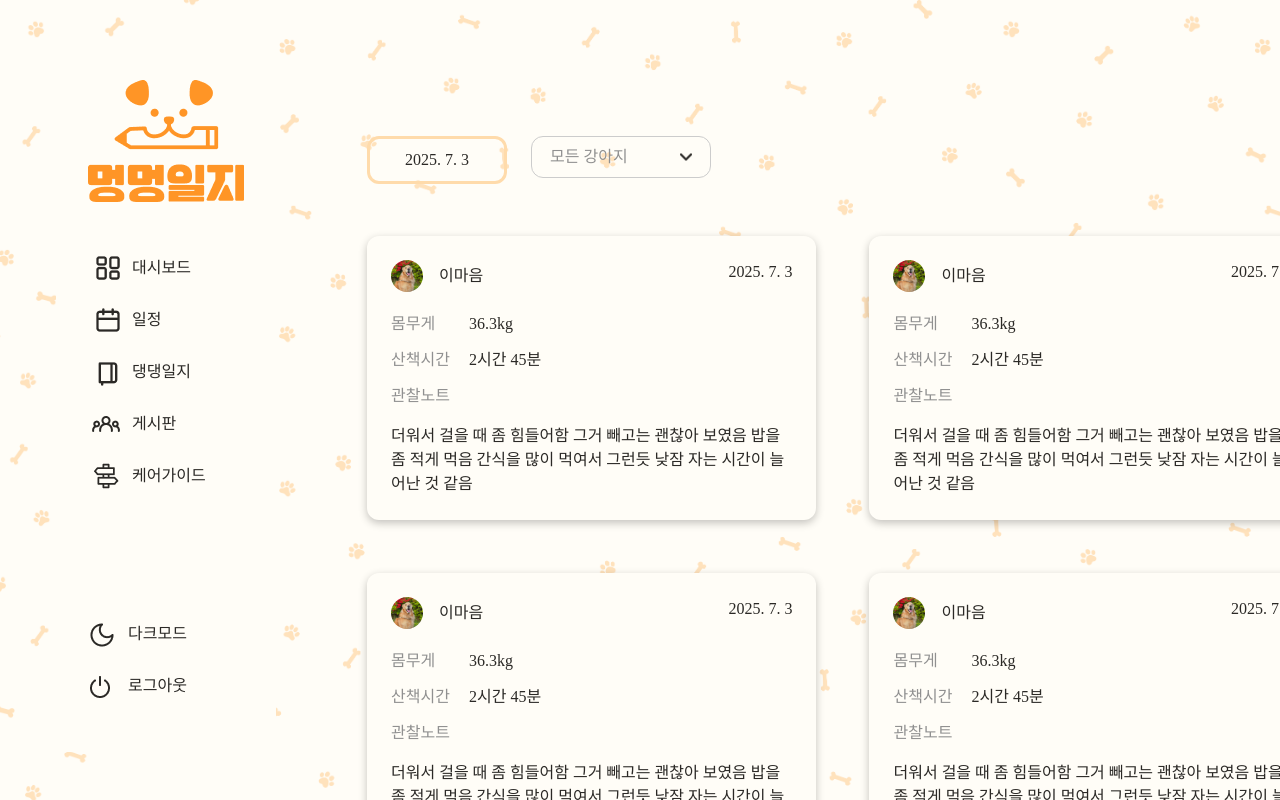
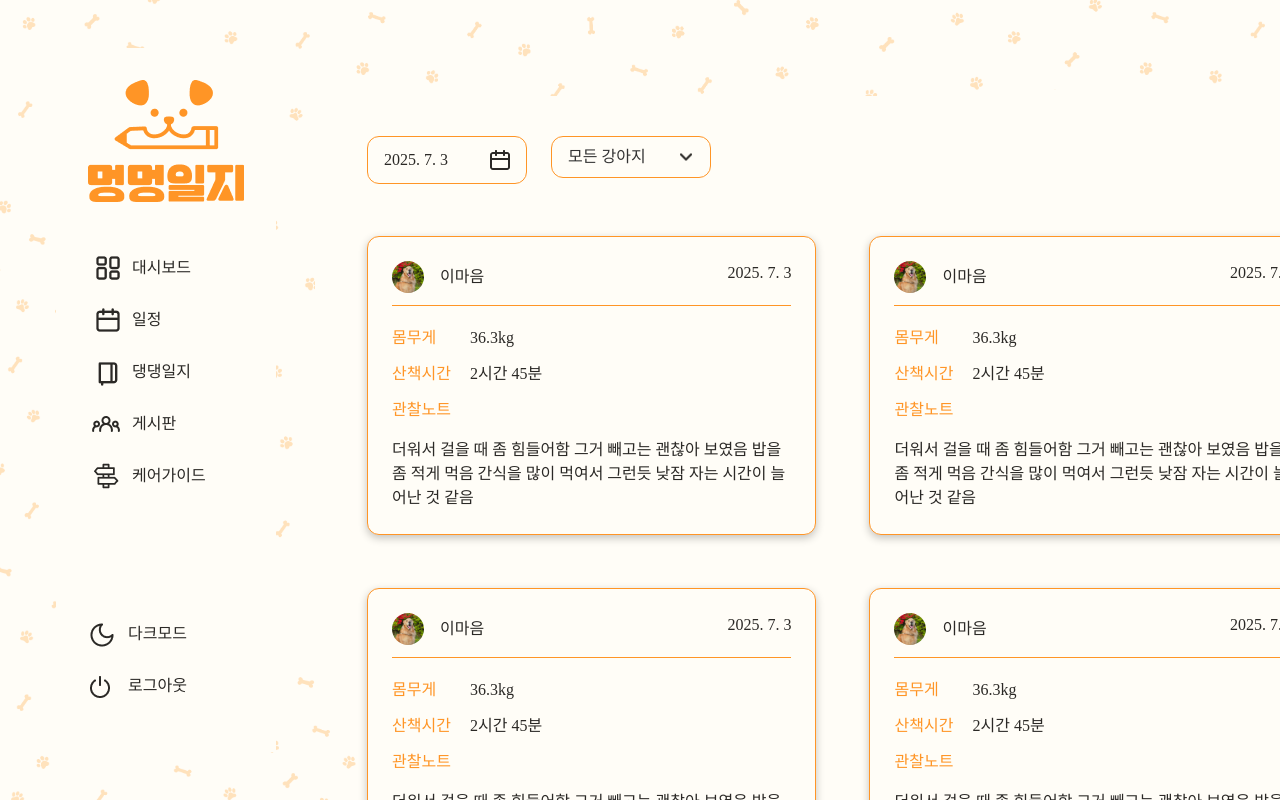
Before and after one commit to run3go/WEB4_5_404TNF_FE, a Next.js app: page /diary in a window 1280 px wide. Shown: the top 800 px of the page. Built offline with nearby package versions, Linux system fonts and the light colour scheme.

Commit message:
💄 Style: 셀렉트박스 오류 수정 / 멍멍일지 리스트 디자인 수정

```diff
--- a/src/app/diary/page.tsx
+++ b/src/app/diary/page.tsx
@@ -6,22 +6,24 @@ import Link from 'next/link';
 
 export default function Diary() {
   const options = [
+    { value: 'all', label: '모든 강아지' },
     { value: '이마음', label: '이마음' },
     { value: '이구름', label: '이구름' },
     { value: '이솜', label: '이솜' },
   ];
 
   return (
-    <div className={`w-[1548px] p-10`}>
+    <div className="h-[calc(100vh-176px)] w-[1548px] bg-[var(--color-background)] p-10">
       <div className="mb-3 flex justify-between">
         <div className="flex gap-6 pl-3">
-          <div className="flex h-12 w-35 items-center justify-center rounded-xl border-3 border-[var(--color-primary-200)]">
+          <div className="flex h-12 w-[160px] items-center justify-between rounded-xl border-1 border-[var(--color-primary-500)] px-4">
             2025. 7. 3
+            <Icon width="20px" height="20px" left="-188px" top="-123px" />
           </div>
           <SelectBox
             options={options}
-            width={180}
-            placeholder="모든 강아지"
+            width="160px"
+            borderColor="var(--color-primary-500)"
             footstep
             hasBorder
           />
--- a/src/components/common/SelectBox.tsx
+++ b/src/components/common/SelectBox.tsx
@@ -41,6 +41,7 @@ export default function SelectBox({
     const style = window.getComputedStyle(containerRef.current);
     setFontSize(style.fontSize);
   }, [setFontSize]);
+  console.log(borderColor);
   return (
     <div ref={containerRef}>
       <Select
@@ -91,7 +92,7 @@ export default function SelectBox({
             border: hasBorder
               ? thinBorder
                 ? '1px solid rgba(43, 41, 38, 0.5)'
-                : `1px solid var(${borderColor})`
+                : `1px solid ${borderColor}`
               : 'none',
             width,
             borderRadius: hasBorder ? '12px' : '',
@@ -105,7 +106,7 @@ export default function SelectBox({
               border: hasBorder
                 ? thinBorder
                   ? '1px solid rgba(43, 41, 38, 0.5)'
-                  : `1px solid var(${borderColor})`
+                  : `1px solid ${borderColor}`
                 : 'none',
             },
           }),
@@ -120,9 +121,10 @@ export default function SelectBox({
           menu: (base) => ({
             ...base,
             borderRadius: '20px',
-            width: footstep
-              ? `${Number(width.replace('px', '')) + 20}px`
-              : width,
+            width:
+              footstep && !hasBorder
+                ? `${Number(width.replace('px', '')) + 20}px`
+                : width,
             position: 'absolute',
             background: 'var(--color-background)',
             right: 0,
@@ -154,7 +156,7 @@ export default function SelectBox({
           menu: () =>
             thinBorder
               ? 'border border-[rgba(43,41,38,0.5)]'
-              : `border border-[var(${borderColor})] w-full`,
+              : `border border-[${borderColor}] w-full`,
           option: () => 'rounded-[8px] font-medium',
         }}
       />
--- a/src/components/diary/LogCard.tsx
+++ b/src/components/diary/LogCard.tsx
@@ -4,8 +4,8 @@ import Card from '../common/Card';
 
 export default function LogCard() {
   return (
-    <Card className="card__hover flex flex-col gap-3">
-      <div className="mb-2 flex justify-between">
+    <Card className="card__hover flex flex-col gap-3 border-1 border-[var(--color-primary-500)]">
+      <div className="mb-2 flex justify-between border-b border-[var(--color-primary-500)] pb-3">
         <div className="flex items-center gap-4">
           <Image
             className="rounded-full"
@@ -19,19 +19,19 @@ export default function LogCard() {
         <span>2025. 7. 3</span>
       </div>
       <div>
-        <span className="inline-block w-[78px] text-[var(--color-grey)]">
+        <span className="inline-block w-[78px] text-[var(--color-primary-500)]">
           몸무게
         </span>
         <span>36.3kg</span>
       </div>
       <div>
-        <span className="inline-block w-[78px] text-[var(--color-grey)]">
+        <span className="inline-block w-[78px] text-[var(--color-primary-500)]">
           산책시간
         </span>
         <span>2시간 45분</span>
       </div>
       <div>
-        <span className="text-[var(--color-grey)]">관찰노트</span>
+        <span className="text-[var(--color-primary-500)]">관찰노트</span>
         <p className="mt-4">
           더워서 걸을 때 좀 힘들어함 그거 빼고는 괜찮아 보였음 밥을 좀 적게 먹음
           간식을 많이 먹여서 그런듯 낮잠 자는 시간이 늘어난 것 같음
```
